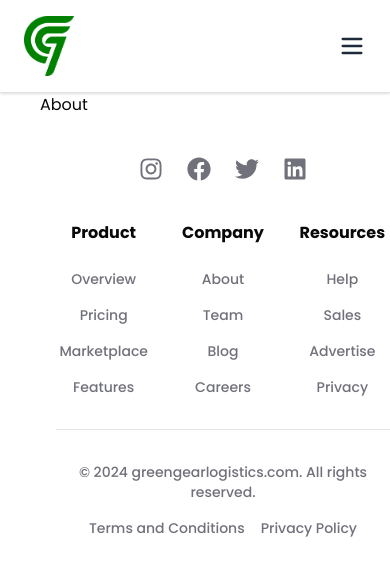
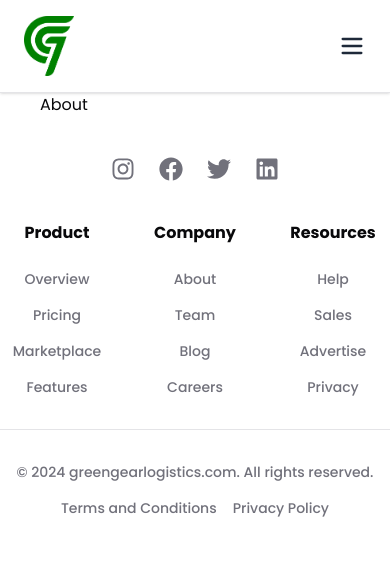
Before and after one commit to Rahulkaradwal/gglc, a Next.js app: page /about in a window 390 px wide. Shown: the top 576 px of the page. Built offline with nearby package versions, Linux system fonts and the light colour scheme.

Commit message:
fix: footer paddings for movile view

```diff
--- a/components/footer.tsx
+++ b/components/footer.tsx
@@ -33,7 +33,7 @@ const sections = [
 
 const Footer = () => {
   return (
-    <section className="md:py-14 py-10  pl-14">
+    <section className="md:py-14 py-10  md:pl-14">
       <div className="container">
         <div className="flex w-full flex-col items-center justify-between gap-10 text-center lg:flex-row lg:items-start lg:text-left">
           <div className="flex w-full flex-col items-center justify-between gap-6 lg:items-start">
```
